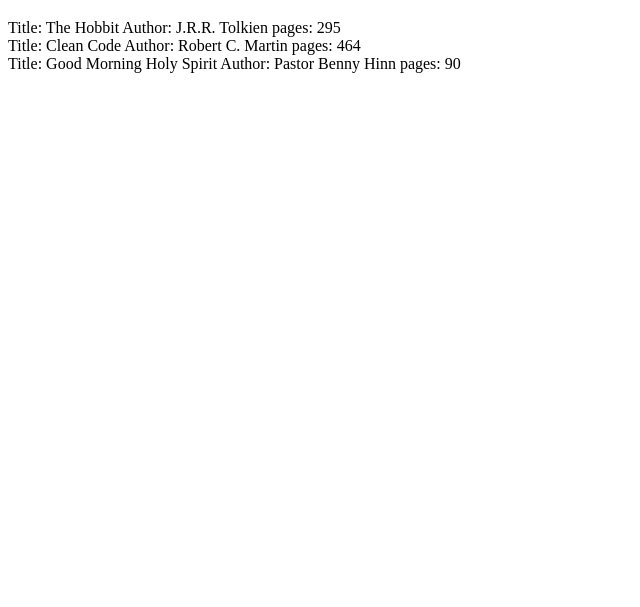
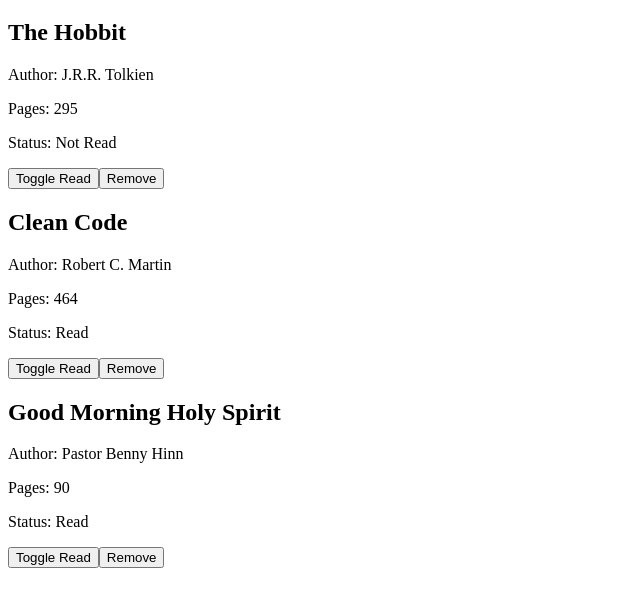
Before and after one commit to Minte021/library-app, a plain HTML site: page index.html in a window 1280 px wide. Shown: the part 61-668 px from the top of the page, without its empty margins (0-640 px from the left). Drawn offline with Linux system fonts and the light colour scheme.

Commit message:
The book card added

```diff
--- a/script.js
+++ b/script.js
@@ -22,17 +22,40 @@ console.log(myLibrary);
 const libraryContainer = document.querySelector("#library-container");
 
 function displayBooks() {
+  libraryContainer.innerHTML = "";
   myLibrary.forEach((book) => {
     const bookCard = document.createElement("div");
     bookCard.classList.add("book-card");
-    bookCard.textContent = `
-    Title: ${book.title}
-    Author: ${book.author}
-    pages: ${book.pages}
-    `;
+    bookCard.dataset.id = book.id;
+
+    const title = document.createElement("h2");
+    title.textContent = book.title;
+
+    const author = document.createElement("p");
+    author.textContent = `Author: ${book.author}`;
+
+    const pages = document.createElement("p");
+    pages.textContent = `Pages: ${book.pages}`;
+
+    const status = document.createElement("p");
+    status.textContent = book.read ? "Status: Read" : "Status: Not Read";
+
+    const removeButton = document.createElement("button");
+    removeButton.textContent = "Remove";
+
+    const toggleButton = document.createElement("button");
+    toggleButton.textContent = "Toggle Read";
+
+    bookCard.appendChild(title);
+    bookCard.appendChild(author);
+    bookCard.appendChild(pages);
+    bookCard.appendChild(status);
+    bookCard.appendChild(toggleButton);
+    bookCard.appendChild(removeButton);
 
     libraryContainer.appendChild(bookCard);
   });
 }
 
 displayBooks();
+displayBooks();
```
Also changed, not shown: index.html (+0 -2 lines).
